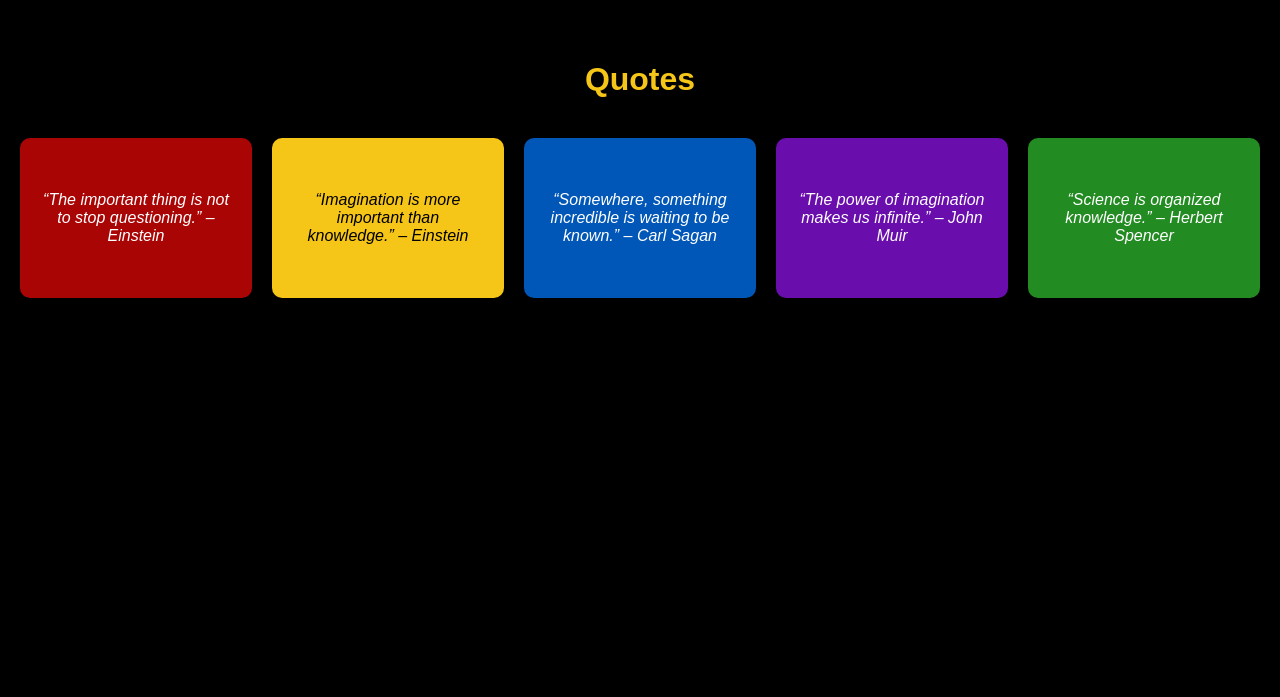
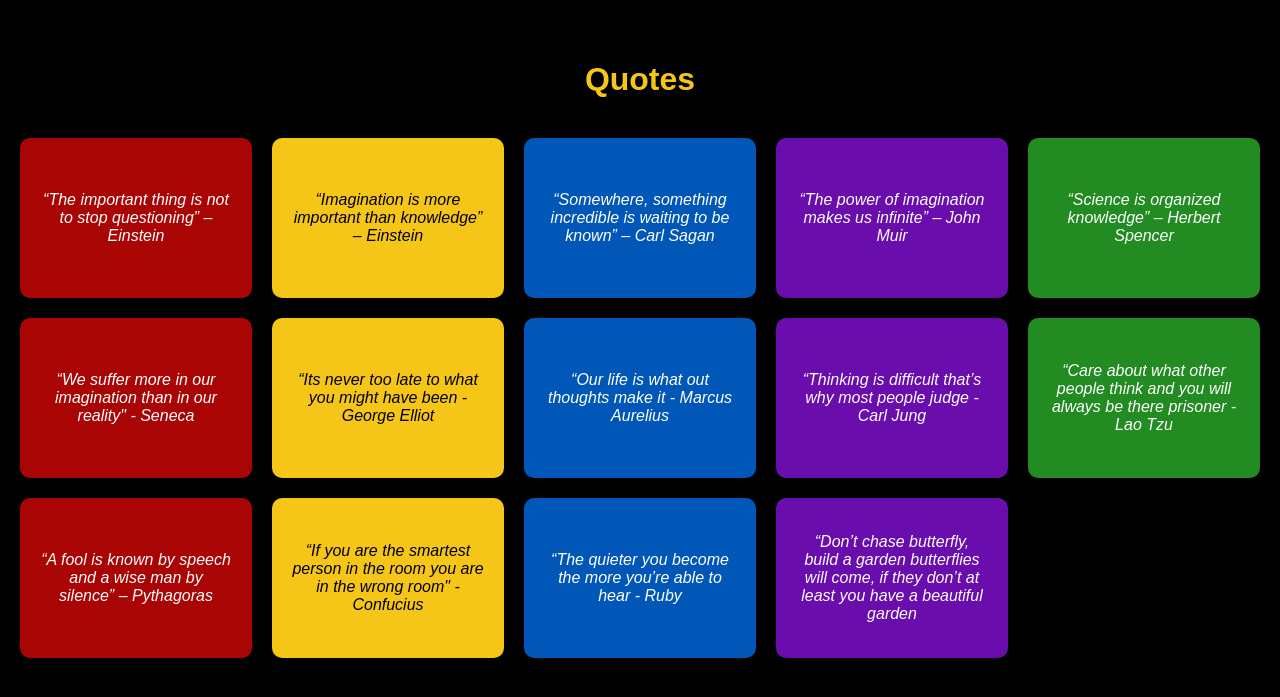
Before and after one commit to nanosrini/nanosrini.github.io, a Jekyll site: the page home/quotes.html, which Jekyll copies as it is, in a window 1280 px wide. Shown: the top 697 px of the page. Built offline with Jekyll 4.4.1, drawn with Linux system fonts in a browser that asks for light colours.

Commit message:
Update quotes.html

```diff
--- a/home/quotes.html
+++ b/home/quotes.html
@@ -56,11 +56,20 @@
   <h1>Quotes</h1>
 
   <div class="quotes-grid">
-    <div class="quote-card color1">“The important thing is not to stop questioning.” – Einstein</div>
-    <div class="quote-card color2">“Imagination is more important than knowledge.” – Einstein</div>
-    <div class="quote-card color3">“Somewhere, something incredible is waiting to be known.” – Carl Sagan</div>
-    <div class="quote-card color4">“The power of imagination makes us infinite.” – John Muir</div>
-    <div class="quote-card color5">“Science is organized knowledge.” – Herbert Spencer</div>
+    <div class="quote-card color1">“The important thing is not to stop questioning” – Einstein</div>
+    <div class="quote-card color2">“Imagination is more important than knowledge” – Einstein</div>
+    <div class="quote-card color3">“Somewhere, something incredible is waiting to be known” – Carl Sagan</div>
+    <div class="quote-card color4">“The power of imagination makes us infinite” – John Muir</div>
+    <div class="quote-card color5">“Science is organized knowledge” – Herbert Spencer</div>
+    <div class="quote-card color1">“We suffer more in our imagination than in our reality" - Seneca </div>
+    <div class="quote-card color2">“Its never too late to what you might have been - George Elliot</div>
+    <div class="quote-card color3">“Our life is what out thoughts make it - Marcus Aurelius </div>
+    <div class="quote-card color4">“Thinking is difficult that’s why most people judge - Carl Jung</div>
+    <div class="quote-card color5">“Care about what other people think and you will always be there prisoner - Lao Tzu</div>
+    <div class="quote-card color1">“A fool is known by speech and a wise man by silence” – Pythagoras </div>
+    <div class="quote-card color2">“If you are the smartest person in the room you are in the wrong room" -  Confucius </div>
+    <div class="quote-card color3">“The quieter you become the more you’re able to hear  - Ruby</div>
+    <div class="quote-card color4">“Don’t chase butterfly, build a garden butterflies will come, if they don’t at least you have a beautiful garden</div>
   </div>
 
 </body>
```
